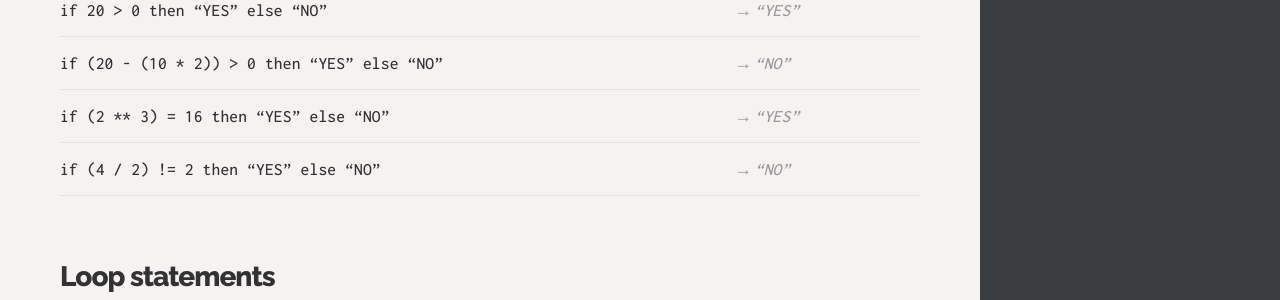
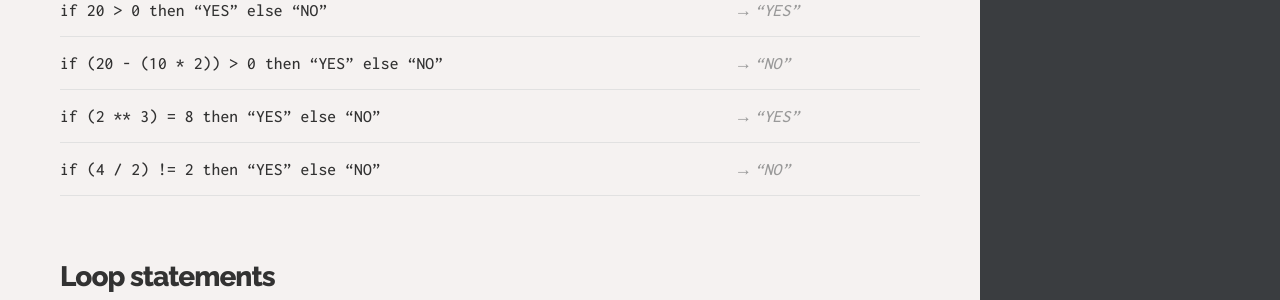
Before and after one commit to karreiro/learn-dmn-in-15-minutes, a Jekyll site: the page built from learn/the-feel-language.md, in a window 1280 px wide. Shown: the part 1231-1531 px from the top of the page. Built offline with Jekyll 4.4.1, drawn with Linux system fonts in a browser that asks for light colours.

Commit message:
Correct result for 2^3 = 8 (#21)
Fixes karreiro/learn-dmn-in-15-minutes#17

```diff
--- a/learn/the-feel-language.md
+++ b/learn/the-feel-language.md
@@ -24,7 +24,7 @@ You also could define different behaviors:
 | -------------------------------------------- | ------------ |
 | if 20 > 0 then "YES" else "NO"               | "YES"        |
 | if (20 - (10 \* 2)) > 0 then "YES" else "NO" | "NO"         |
-| if (2 \*\* 3) = 16 then "YES" else "NO"      | "YES"        |
+| if (2 \*\* 3) = 8 then "YES" else "NO"       | "YES"        |
 | if (4 / 2) != 2 then "YES" else "NO"         | "NO"         |
 
 ### Loop statements
```
